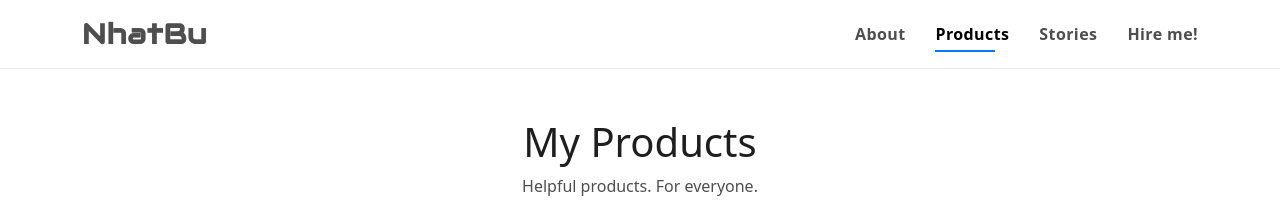
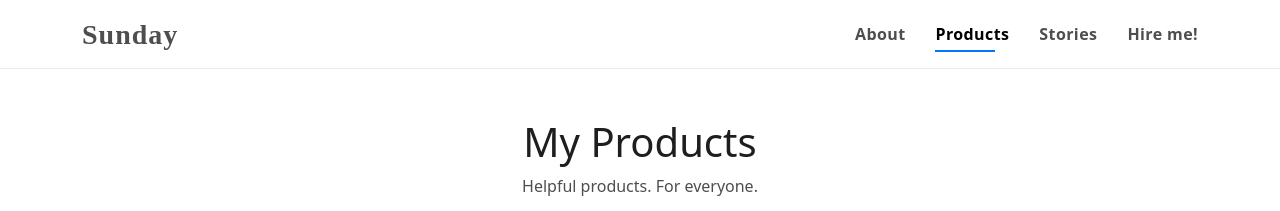
Before and after one commit to ndagnhat/ndagnhat.github.io, a Jekyll site: the page built from products.html, in a window 1280 px wide. Shown: the top 211 px of the page. Built offline with Jekyll 4.4.1, drawn with Linux system fonts in a browser that asks for light colours.

Commit message:
Update logo.html

```diff
--- a/_includes/logo.html
+++ b/_includes/logo.html
@@ -1 +1 @@
-<span style="font-family: 'Audiowide', sans-serif;">NhatBu</span>
+<span style="font-family: 'Sofia';">Sunday</span>
```
